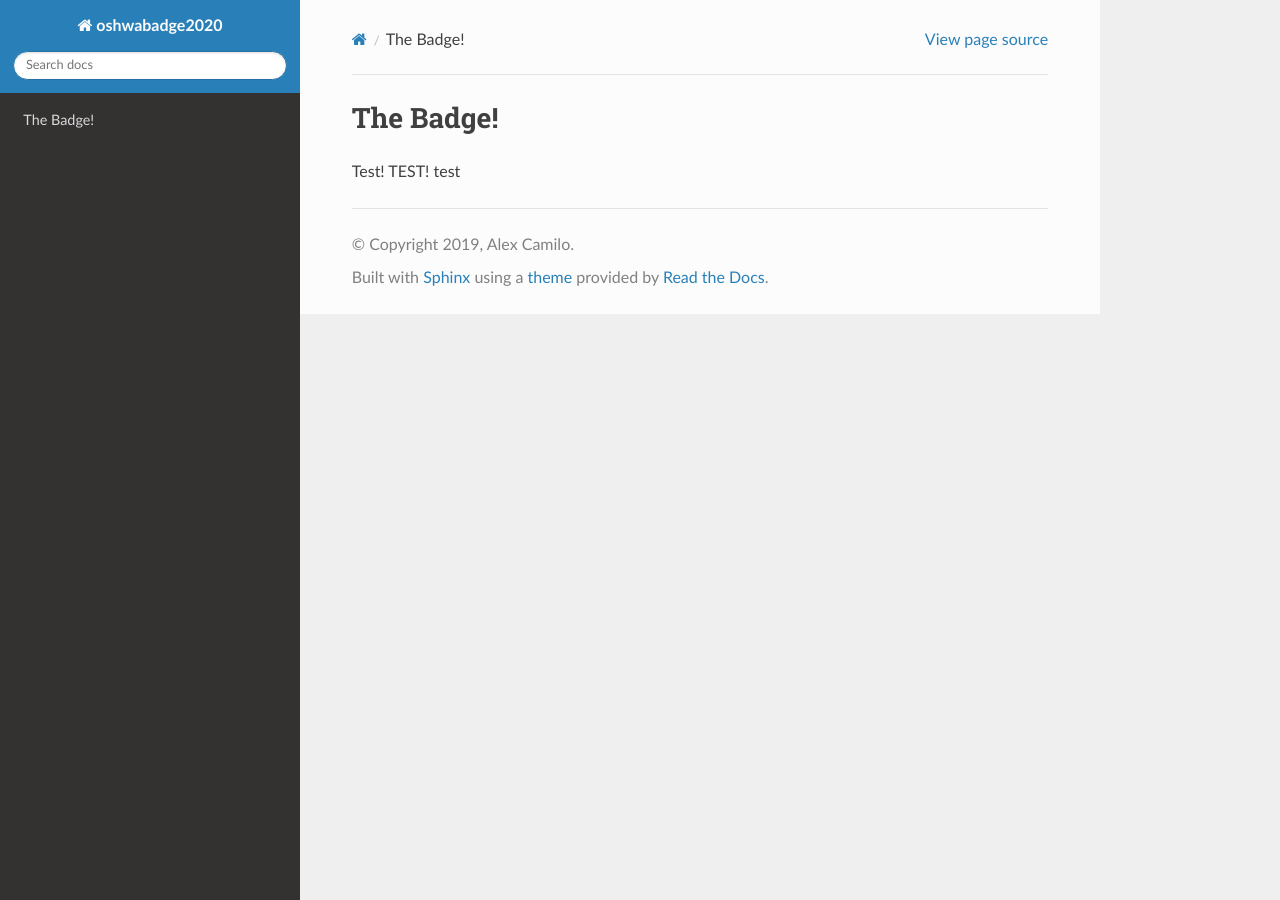
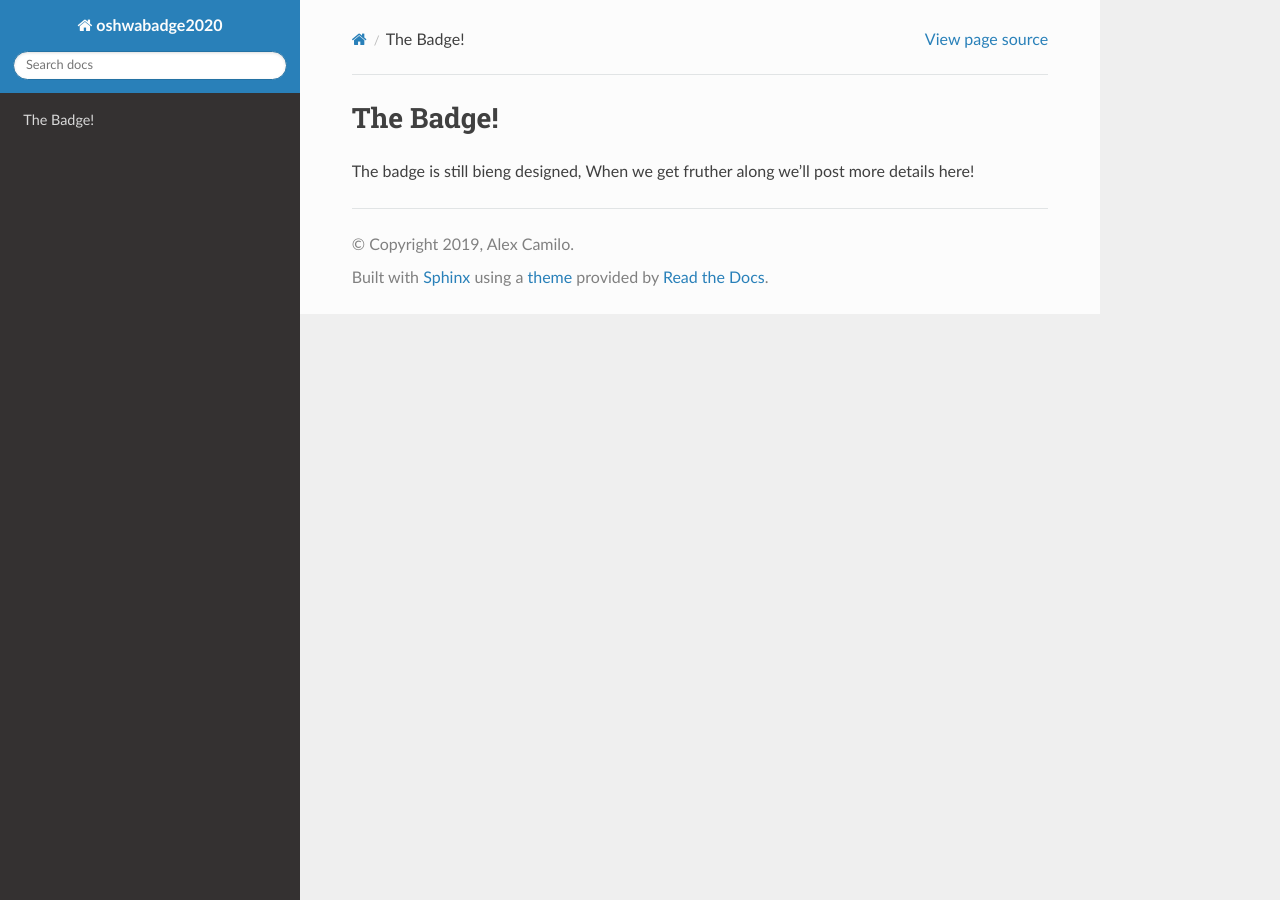
Before and after one commit to oshwabadge2020/oshwabadge2020.github.io, a Sphinx documentation site: the page built from source/docs.rst, in a window 1280 px wide. Built offline with Sphinx 7.4.7 and the Read the Docs theme 2.0.0, drawn with Linux system fonts in a browser that asks for light colours.

Commit message:
Update docs.rst

```diff
--- a/source/docs.rst
+++ b/source/docs.rst
@@ -1,3 +1,3 @@
 The Badge!
 =========================
-Test! TEST! test
+The badge is still bieng designed, When we get fruther along we'll post more details here!
```
